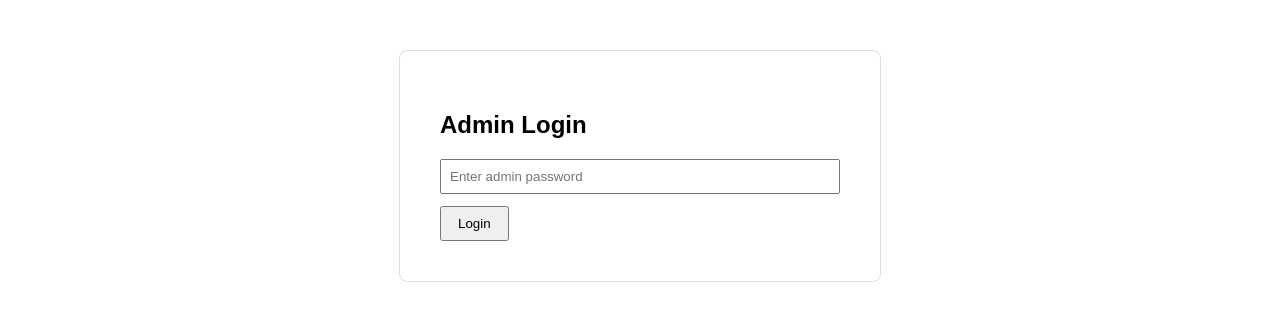
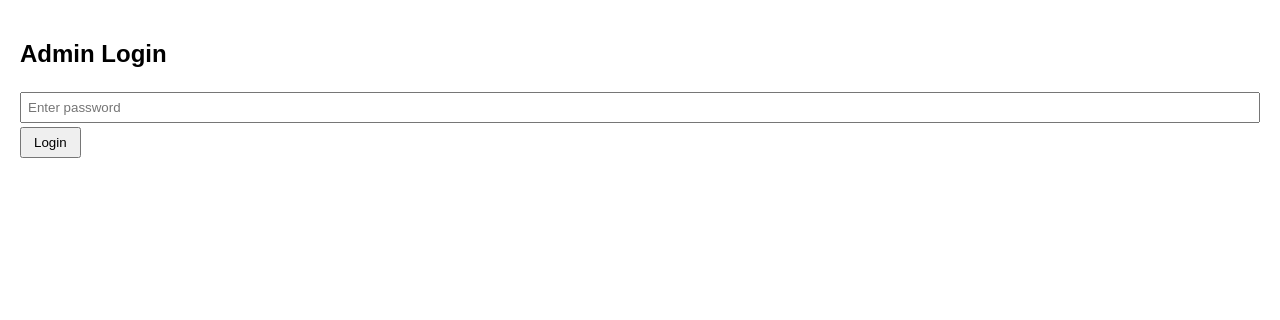
Before and after one commit to ahrar-shah/Client-Work, a Next.js app: page /admin/login in a window 1280 px wide. Shown: the top 320 px of the page. Built offline with nearby package versions, Linux system fonts and the light colour scheme.

Commit message:
Update login.js

```diff
--- a/pages/admin/login.js
+++ b/pages/admin/login.js
@@ -1,32 +1,36 @@
-import { useState } from 'react';
+import { useState } from 'react'
 
-export default function AdminLogin() {
-  const [password, setPassword] = useState('');
-  const [error, setError] = useState('');
+export default function Login() {
+  const [password, setPassword] = useState('')
+  const [msg, setMsg] = useState('')
 
-  const handleLogin = () => {
-    // check against password from env
-    if (password === process.env.NEXT_PUBLIC_ADMIN_PASSWORD) {
-      // set a simple token (no real JWT needed for demo)
-      localStorage.setItem('adminToken', 'ok');
-      window.location.href = '/admin';
+  async function handleLogin() {
+    const res = await fetch('/api/admin/login', {
+      method: 'POST',
+      headers: { 'Content-Type': 'application/json' },
+      body: JSON.stringify({ password })
+    })
+
+    const data = await res.json()
+    if (res.ok) {
+      localStorage.setItem('adminToken', data.token) // store JWT
+      window.location.href = '/admin'
     } else {
-      setError('❌ Wrong password');
+      setMsg(data.error || 'Login failed')
     }
-  };
+  }
 
   return (
-    <div style={{ padding: 40, maxWidth: 400, margin: '50px auto', border: '1px solid #ddd', borderRadius: 8 }}>
+    <div style={{ padding: 20 }}>
       <h2>Admin Login</h2>
       <input
         type="password"
+        placeholder="Enter password"
         value={password}
-        onChange={(e) => setPassword(e.target.value)}
-        placeholder="Enter admin password"
-        style={{ display: 'block', marginBottom: 12, padding: 8, width: '100%' }}
+        onChange={e => setPassword(e.target.value)}
       />
-      <button onClick={handleLogin} style={{ padding: '8px 16px' }}>Login</button>
-      {error && <p style={{ color: 'red', marginTop: 10 }}>{error}</p>}
+      <button onClick={handleLogin}>Login</button>
+      <div>{msg}</div>
     </div>
-  );
+  )
 }
```
